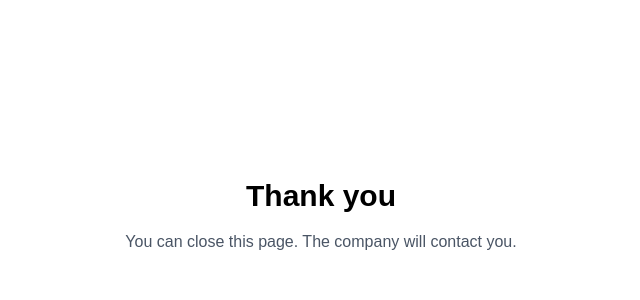
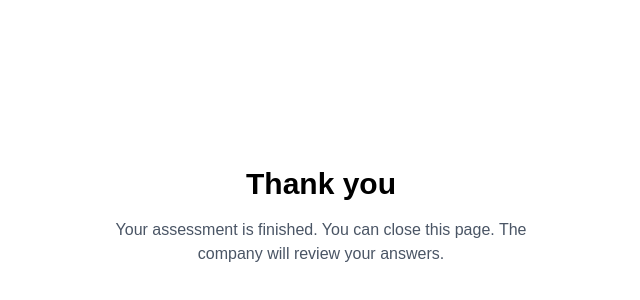
Before and after one commit to paylos5032/lang-assess, a Next.js app: page /done in a window 1280 px wide. Shown: the part 184-484 px from the top of the page, without its empty margins (319-959 px from the left). Built offline with nearby package versions, Linux system fonts and the light colour scheme.

Commit message:
Clear thank you page after the test

```diff
--- a/app/done/page.tsx
+++ b/app/done/page.tsx
@@ -1,11 +1,24 @@
+"use client";
+
+import { useEffect, useState } from "react";
+
 export default function Done() {
+  const [id, setId] = useState("");
+
+  useEffect(() => {
+    const value = new URLSearchParams(window.location.search).get("id") || "";
+    setId(value);
+  }, []);
+
   return (
     <main className="min-h-screen flex items-center justify-center bg-white">
       <div className="max-w-md text-center">
         <h1 className="text-3xl font-semibold text-black">Thank you</h1>
         <p className="mt-4 text-gray-600">
-          You can close this page. The company will contact you.
+          Your assessment is finished. You can close this page. The company
+          will review your answers.
         </p>
+        {id && <p className="mt-6 text-sm text-gray-400">Reference: {id}</p>}
       </div>
     </main>
   );
```
